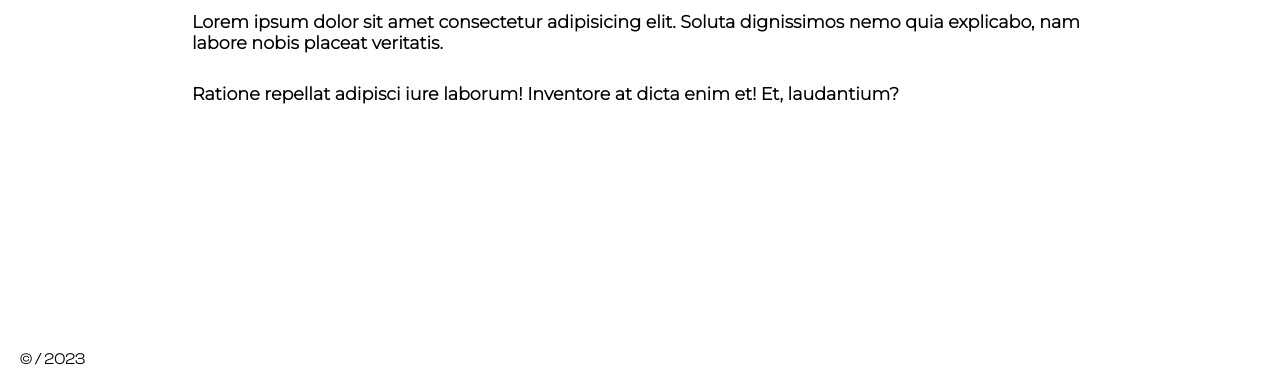
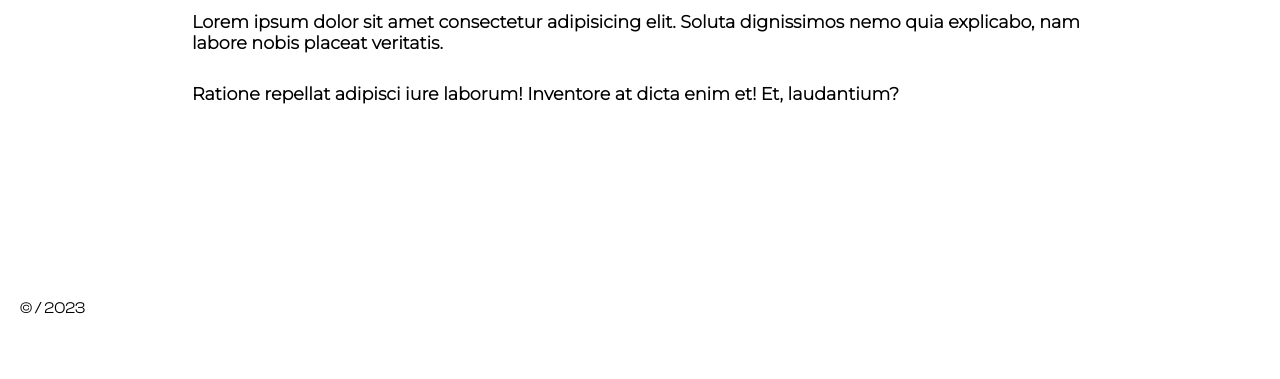
Before and after one commit to jordansbenjamin/Portfolio_T1A2, a plain HTML site: page src/index.html in a window 1280 px wide. Shown: the part 511-890 px from the top of the page. After the commit the page ends 839 px from the top, so only its background shows below. Drawn offline with Linux system fonts and the light colour scheme.

Commit message:
Fixed height issue with footer

```diff
--- a/src/index.html
+++ b/src/index.html
@@ -13,6 +13,7 @@
 		<title>Jordan's Portfolio</title>
 	</head>
 	<body>
+		<div class="main-container">
 			<!-- START OF HEADER -->
 			<header class="header">
 				<div class="logo">
@@ -32,15 +33,18 @@
 			<main>
 				<section class="intro">
 					<article class="intro-container">
-                    <h1 class="intro-heading">Hello<span class="hello2">Hello</span></h1>
+						<h1 class="intro-heading">
+							Hello<span class="hello2">Hello</span>
+						</h1>
 						<h2 class="intro-subheading">I'm Jordan Benjamin</h2>
 						<p class="intro-text1">
 							Lorem ipsum dolor sit amet consectetur adipisicing elit. Soluta
-						dignissimos nemo quia explicabo, nam labore nobis placeat veritatis.
+							dignissimos nemo quia explicabo, nam labore nobis placeat
+							veritatis.
 						</p>
 						<p class="intro-text1">
-						Ratione repellat adipisci iure laborum! Inventore at dicta enim et!
-						Et, laudantium?
+							Ratione repellat adipisci iure laborum! Inventore at dicta enim
+							et! Et, laudantium?
 						</p>
 					</article>
 				</section>
@@ -49,6 +53,6 @@
 			<footer>
 				<p class="copyright">&copy; / 2023</p>
 			</footer>
-
+		</div>
 	</body>
 </html>
--- a/src/styles/components/_footer.scss
+++ b/src/styles/components/_footer.scss
@@ -2,7 +2,7 @@
 
 footer {
     // border: 2px solid black;
-    height: 90px;
+    margin-top: auto;
     display: flex;
     justify-content: flex-start;
     align-items: flex-end;
--- a/src/styles/pages/_home.scss
+++ b/src/styles/pages/_home.scss
@@ -3,6 +3,12 @@
 @import "../components/header";
 @import "../components/footer";
 
+.main-container {
+    display: flex;
+    flex-direction: column;
+    min-height: 100vh;
+    min-height: 100svh;
+}
 
 .intro {
     // border: 2px solid black;
```
Also changed, not shown: src/styles/main.css, 1 other file. Lines whose indentation alone changed are shown as unchanged.
